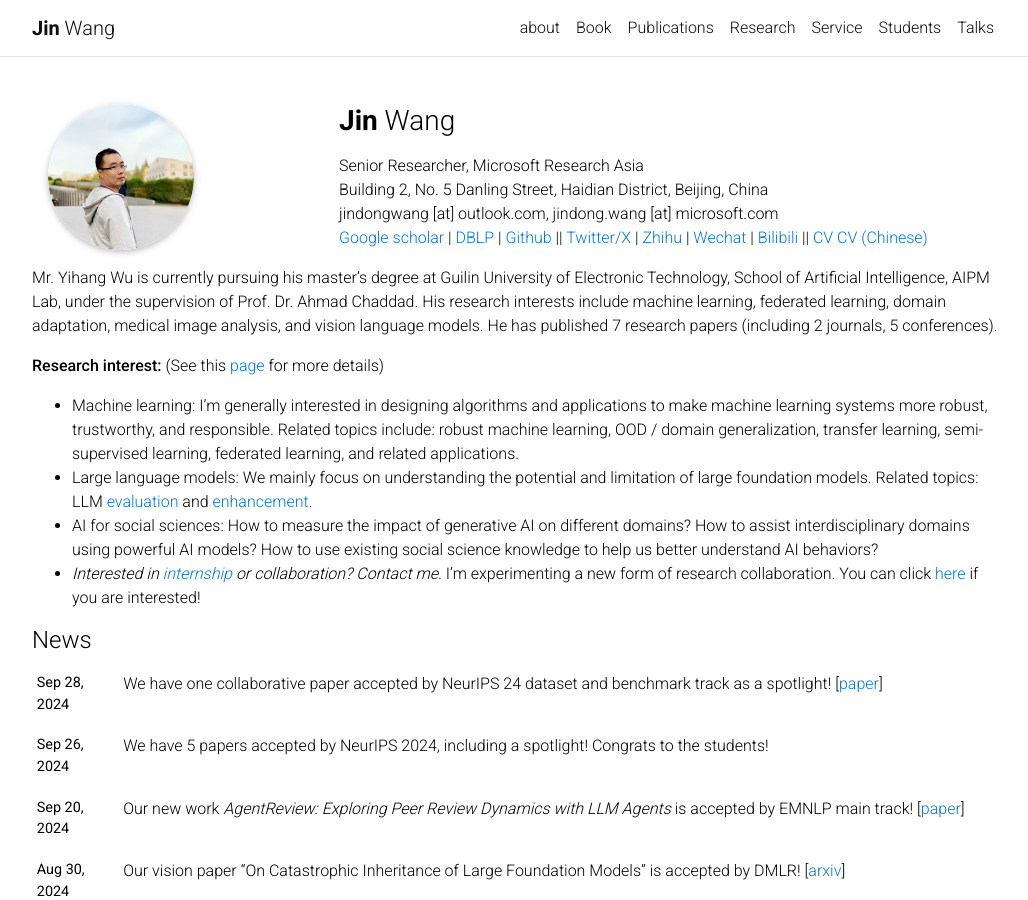
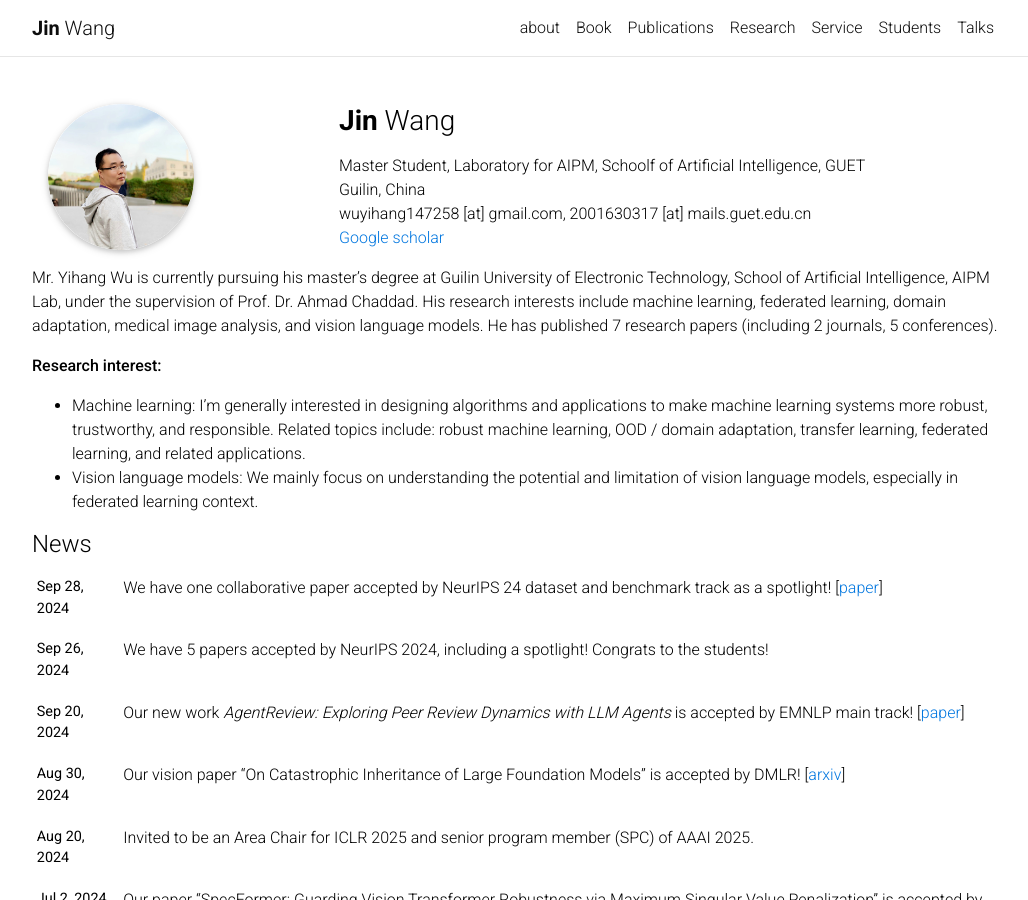
Before and after one commit to AIPMLab/AIPMLab.github.io, a Jekyll site: the page built from _pages/about.md, in a window 1280 px wide and 900 px high. Shown: the whole window, without its empty margins (123-1151 px from the left). Built offline with Jekyll 4.4.1, drawn with Linux system fonts in a browser that asks for light colours; some web fonts are replaced; comment, search, counter and statistics services are not loaded.

Commit message:
Update about.md

```diff
--- a/_pages/about.md
+++ b/_pages/about.md
@@ -14,16 +14,14 @@ selected_papers: true # includes a list of papers marked as "selected={true}"
 social: true  # includes social icons at the bottom of the page
 ---
 
-Senior Researcher, Microsoft Research Asia<br>
-Building 2, No. 5 Danling Street, Haidian District, Beijing, China<br>
-jindongwang [at] outlook.com, jindong.wang [at] microsoft.com<br>
-[Google scholar](https://scholar.google.com/citations?&user=hBZ_tKsAAAAJ&view_op=list_works&sortby=pubdate) | [DBLP](https://dblp.org/pid/19/2969-1.html) | [Github](https://github.com/jindongwang) || [Twitter/X](https://twitter.com/jd92wang) | [Zhihu](https://www.zhihu.com/people/jindongwang) | [Wechat](http://jd92.wang/assets/img/wechat_public_account.jpg) | [Bilibili](https://space.bilibili.com/477087194) || [CV](https://go.jd92.wang/cv) [CV (Chinese)](https://go.jd92.wang/cvchinese)
+Master Student, Laboratory for AIPM, Schoolf of Artificial Intelligence, GUET<br>
+Guilin, China<br>
+wuyihang147258 [at] gmail.com, 2001630317 [at] mails.guet.edu.cn<br>
+[Google scholar](https://scholar.google.com/citations?user=huYbjzAAAAAJ&hl=en-EN)
 
 Mr. Yihang Wu is currently pursuing his master's degree at Guilin University of Electronic Technology, School of Artificial Intelligence, AIPM Lab, under the supervision of Prof. Dr. Ahmad Chaddad. His research interests include machine learning, federated learning, domain adaptation, medical image analysis, and vision language models. He has published 7 research papers (including 2 journals, 5 conferences).
 
 
-**Research interest:** (See this [page](https://jd92.wang/research/) for more details)
-- Machine learning: I'm generally interested in designing algorithms and applications to make machine learning systems more robust, trustworthy, and responsible. Related topics include: robust machine learning, OOD / domain generalization, transfer learning, semi-supervised learning, federated learning, and related applications.
-- Large language models: We mainly focus on understanding the potential and limitation of large foundation models. Related topics: LLM [evaluation](https://llm-eval.github.io/) and [enhancement](https://llm-enhance.github.io/).
-- AI for social sciences: How to measure the impact of generative AI on different domains? How to assist interdisciplinary domains using powerful AI models? How to use existing social science knowledge to help us better understand AI behaviors?
-- *Interested in [internship](https://zhuanlan.zhihu.com/p/102558267) or collaboration? Contact me.* I'm experimenting a new form of research collaboration. You can click [here](https://forms.gle/zRcWP49qF9aR1VXW8) if you are interested!
+**Research interest:**
+- Machine learning: I'm generally interested in designing algorithms and applications to make machine learning systems more robust, trustworthy, and responsible. Related topics include: robust machine learning, OOD / domain adaptation, transfer learning, federated learning, and related applications.
+- Vision language models: We mainly focus on understanding the potential and limitation of vision language models, especially in federated learning context.
```
